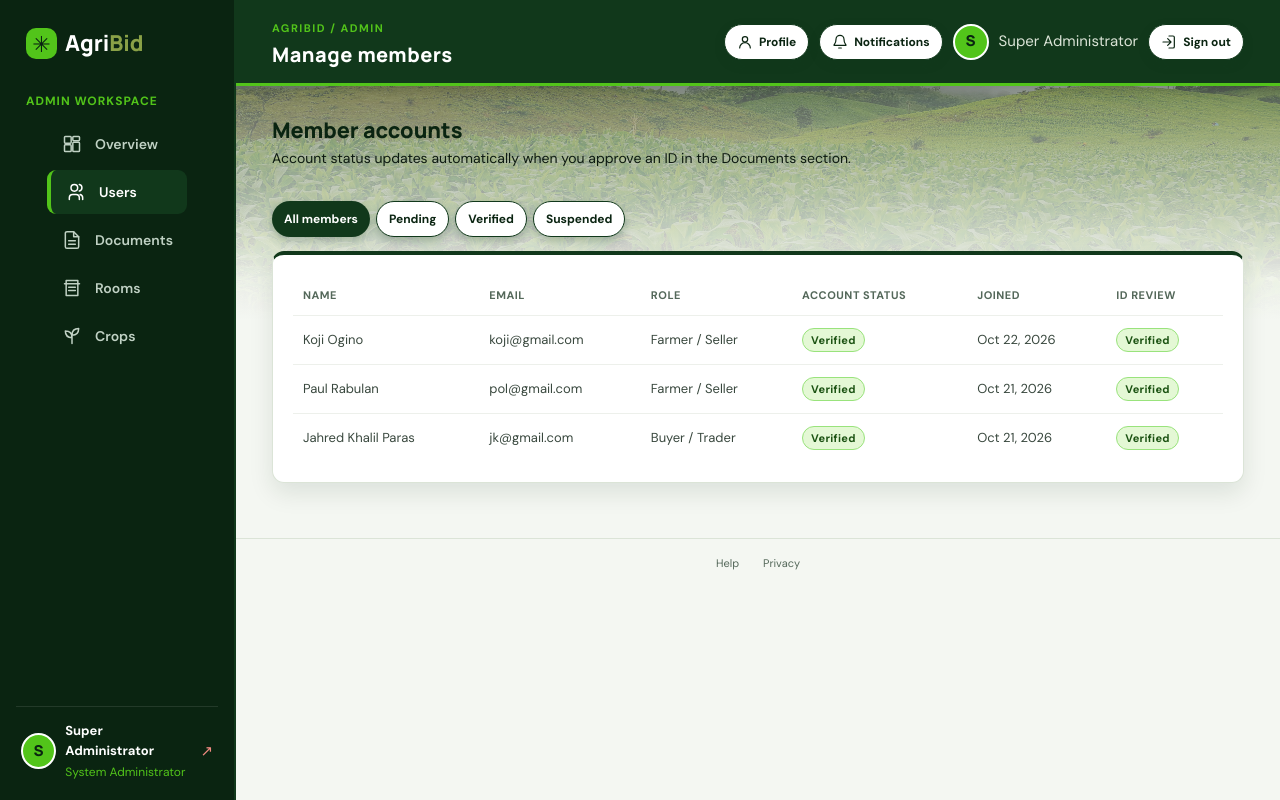
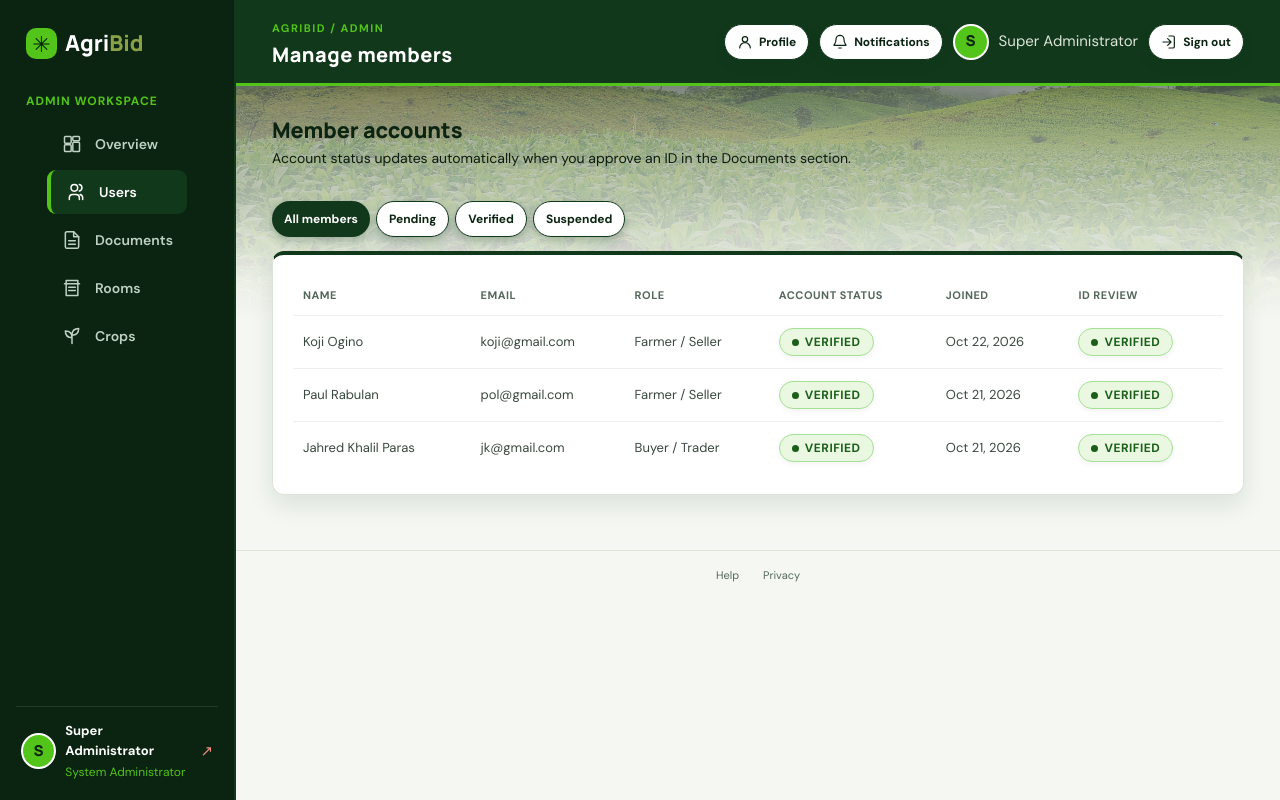
Before and after one commit to kojsheesh/AgriBid, a PHP site: page /agribid/admin/users.php in a window 1280 px wide. Run offline with PHP 8.4, Linux system fonts and the light colour scheme; a user stored in the database is signed in; data comes from the database, SQL or seed files in the repository.

Commit message:
Add files via upload

```diff
--- a/assets/app.css
+++ b/assets/app.css
@@ -417,10 +488,76 @@ h1, h2, h3 { font-family: Manrope, 'DM Sans', sans-serif; }
 	line-height: 1.5;
 }
 
-.status-pill { display: inline-flex; align-items: center; min-height: 26px; padding: 4px 10px; border-radius: 20px; font-size: 0.6875rem; font-weight: 800; letter-spacing: 0.3px; white-space: nowrap; }
-.status-pending { background: #fff5df; color: #84672d; }
-.status-closed, .status-suspended, .status-declined, .status-cancelled, .status-rejected { background: #f8e9e6; color: #8e4439; }
-.status-verified, .status-completed, .status-accepted, .status-harvested { background: #e4f8d5 !important; color: #1b5212 !important; border: 1px solid #99e37c !important; }
+/* --- Custom Status Badges with Dynamic Pulse Dots --- */
+.status-pill {
+	display: inline-flex !important;
+	align-items: center !important;
+	gap: 6px !important;
+	min-height: 28px !important;
+	padding: 4px 12px !important;
+	border-radius: 20px !important;
+	font-size: 0.75rem !important; /* 12px clear text */
+	font-weight: 800 !important;
+	letter-spacing: 0.5px !important;
+	text-transform: uppercase !important;
+	white-space: nowrap !important;
+	box-shadow: 0 2px 6px rgba(0,0,0,0.05) !important;
+	transition: all 0.2s ease !important;
+}
+
+/* Indicator Dot before status text */
+.status-pill::before {
+	content: '' !important;
+	display: inline-block !important;
+	width: 7px !important;
+	height: 7px !important;
+	border-radius: 50% !important;
+	background-color: currentColor !important;
+}
+
+/* 1. Verified / Active / Open / Awarded Status (Lime/Green Pulse) */
+.status-verified,
+.status-completed,
+.status-accepted,
+.status-harvested,
+.status-open,
+.status-awarded {
+	background: #eaf8e1 !important;
+	color: #1a5e19 !important;
+	border: 1px solid #a3e292 !important;
+}
+
+.status-verified::before,
+.status-open::before {
+	box-shadow: 0 0 0 2px rgba(82, 196, 26, 0.4);
+	animation: status-pulse 1.8s infinite;
+}
+
+/* 2. Pending / Ongoing / In Progress (Warm Amber) */
+.status-pending,
+.status-ongoing {
+	background: #fff8e6 !important;
+	color: #8c6000 !important;
+	border: 1px solid #f2d388 !important;
+}
+
+/* 3. Closed / Cancelled / Suspended (Soft Crimson) */
+.status-closed,
+.status-suspended,
+.status-declined,
+.status-cancelled,
+.status-rejected {
+	background: #fdeaea !important;
+	color: #9e2a2b !important;
+	border: 1px solid #f5b7b1 !important;
+}
+
+/* Live Pulse Animation */
+@keyframes status-pulse {
+	0% { transform: scale(0.95); box-shadow: 0 0 0 0 rgba(82, 196, 26, 0.7); }
+	70% { transform: scale(1); box-shadow: 0 0 0 5px rgba(82, 196, 26, 0); }
+	100% { transform: scale(0.95); box-shadow: 0 0 0 0 rgba(82, 196, 26, 0); }
+}
 
 .data-table-wrap { overflow-x: auto; border-radius: 12px; margin-top: 12px; }
 .data-table { width: 100%; border-collapse: collapse; font-size: 0.8125rem; }
```
Also changed, not shown: other parts of assets/app.css (+87 -16 lines).
